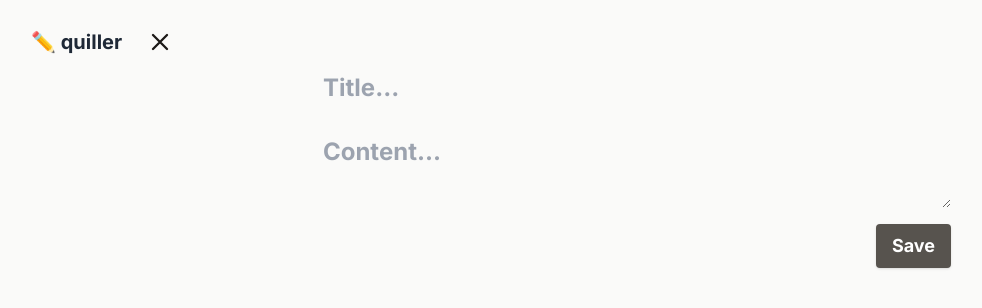
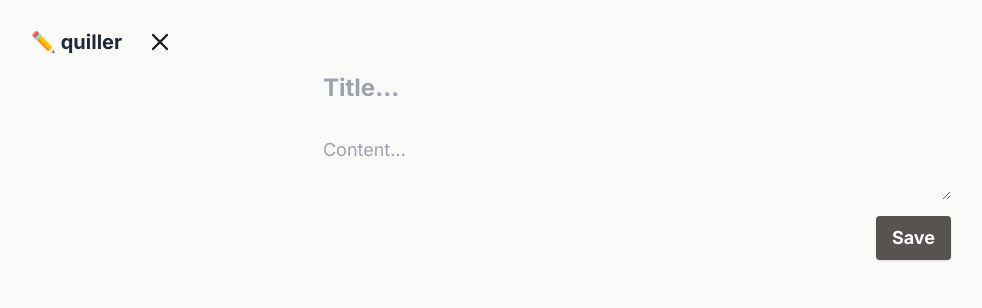
Before and after one commit to jamiekieranmartin/quiller, a Next.js app: page /new in a window 1280 px wide. Shown: the top 308 px of the page, without its empty margins (9-991 px from the left). Built offline with nearby package versions, Linux system fonts and the light colour scheme.

Commit message:
:art: textarea style fixes

```diff
--- a/components/textarea.tsx
+++ b/components/textarea.tsx
@@ -10,7 +10,7 @@ export const TextArea = React.forwardRef<HTMLTextAreaElement, TextAreaProps>(
     const { children, className, ...rest } = props;
 
     return (
-      <div className="flex flex-col">
+      <div className="flex flex-col flex-grow">
         <label htmlFor={rest.id} className="sr-only">
           {children}
         </label>
@@ -18,7 +18,7 @@ export const TextArea = React.forwardRef<HTMLTextAreaElement, TextAreaProps>(
         <textarea
           ref={ref}
           className={clsx(
-            "bg-transparent w-full font-bold text-2xl py-2 px-3 focus:outline-none",
+            "bg-transparent w-full text-lg py-2 px-3 focus:outline-none",
             className
           )}
           {...rest}
```
